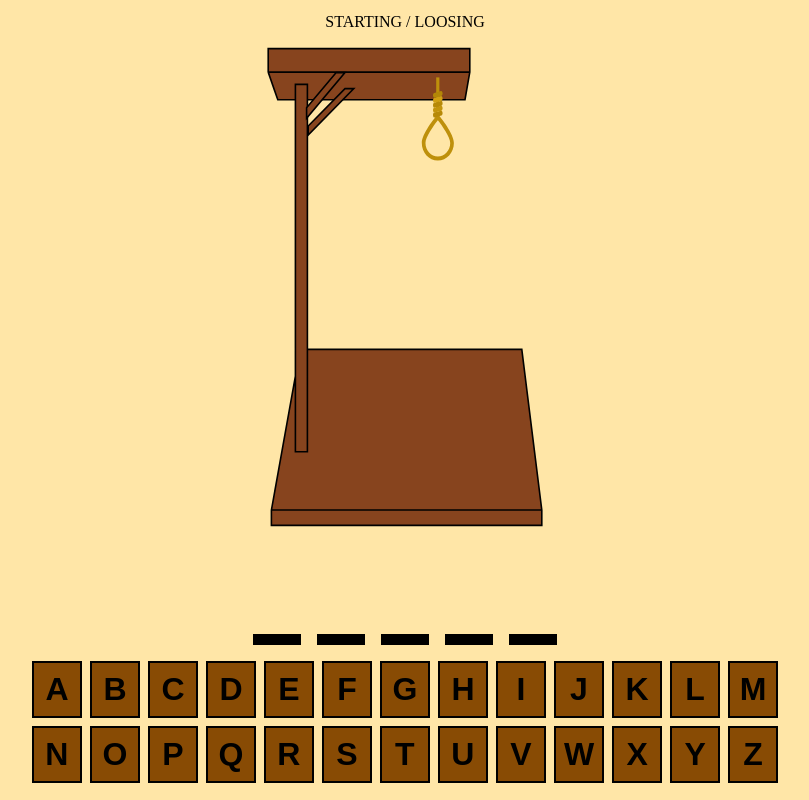
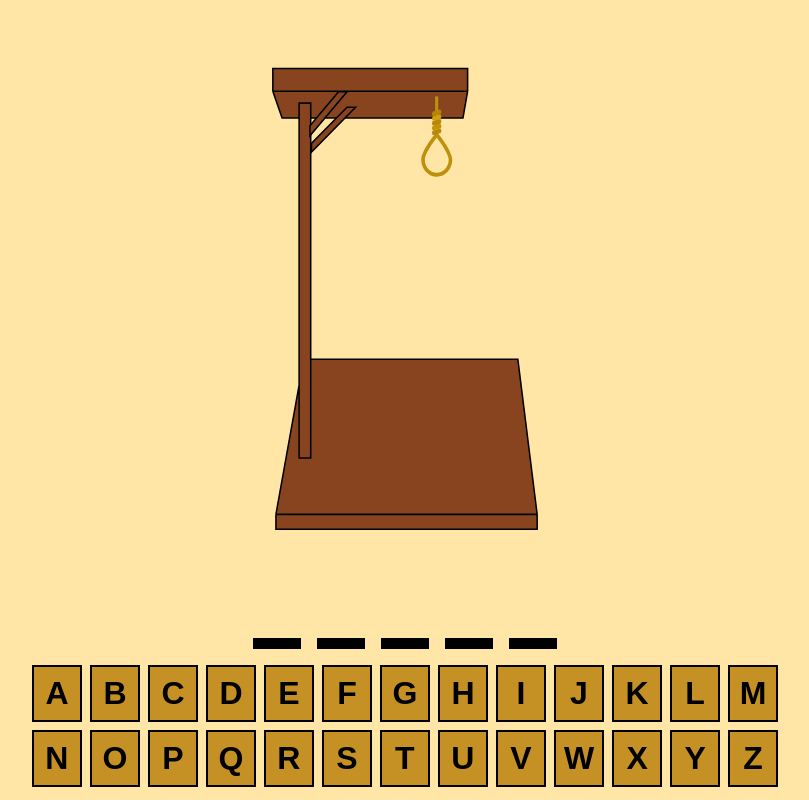
Before and after one commit to Captain-Leftovers/hangman, a React (Vite) app: page / in a window 1280 px wide. Shown: the whole page, without its empty margins (235-1044 px from the left). Built offline with nearby package versions, Linux system fonts and the light colour scheme.

Commit message:
added letters disable property + message / win / loose

```diff
--- a/src/App.tsx
+++ b/src/App.tsx
@@ -18,10 +18,13 @@ function App() {
   const incorrectLetters = usedLetters.filter((letter) => !wordFromArchive.includes(letter));
 
   const correctLetters = usedLetters.filter(letter => wordFromArchive.includes(letter));
+  const gameIsLost = incorrectLetters.length >= 6;
+  const gameIsWon = wordFromArchive.split("").every((letter)=> usedLetters.includes(letter));
+  const disabled = gameIsLost || gameIsWon;
 
   const addLetter= useCallback((letter:string) => {
     // letter = letter.toLowerCase();
-    if (usedLetters.includes(letter)) return
+    if (usedLetters.includes(letter) || gameIsLost || gameIsWon) return
 
     setUsedLetters(oldLetters => [...oldLetters, letter])
   },[usedLetters])
@@ -45,15 +48,22 @@ function App() {
     }
   }, [usedLetters])
 
+
+
   return (
     <div className={AppCSS.container}>
-      <div>STARTING / LOOSING</div>
+      <div className={AppCSS.message}>
+        {gameIsWon && "Congratulations You Guessed Correctly"}
+        {gameIsLost && "Better Luck Next Time"}
+      </div>
       <HangmanSvg numberWrongLetters={incorrectLetters.length}/>
-      <GuessingWord usedLetters={usedLetters} wordFromArchive={wordFromArchive} />
+      <GuessingWord usedLetters={usedLetters} showWord={gameIsLost}
+        wordFromArchive={wordFromArchive} />
       <Letters
       correctLetters={correctLetters}
       incorrectLetters={incorrectLetters}
       addLetter={addLetter}
+      disabled={disabled}
       />
     </div>
   )
--- a/src/AppCSS.module.css
+++ b/src/AppCSS.module.css
@@ -7,3 +7,9 @@
     padding: .8rem;
     align-items: center;
 }
+
+.message {
+    height: 5vh;
+    font-size: 1.5rem;
+    font-family:monospace, sans-serif;
+}
--- a/src/components/GuessingWord/GuessingWord.tsx
+++ b/src/components/GuessingWord/GuessingWord.tsx
@@ -3,15 +3,16 @@ import GuessingWordCSS from './GuessingWordCSS.module.css'
 type GuessingWordProps = {
     usedLetters: string[],
     wordFromArchive: string,
+    showWord: boolean,
 }
 
-function GuessingWord ({usedLetters, wordFromArchive}:GuessingWordProps) {
+function GuessingWord ({usedLetters, wordFromArchive, showWord = false}:GuessingWordProps) {
 
     return  (
             <div className={GuessingWordCSS.wordContainer}>
                 {wordFromArchive.split('').map((letter, index) => (
-                    <span className={GuessingWordCSS.letter} key={index}>
-                        <span className={usedLetters.includes(letter) ? '' : GuessingWordCSS.hidden} >
+                    <span className={`${GuessingWordCSS.letter} ${showWord && !usedLetters.includes(letter)  ? GuessingWordCSS.wrongLetters : ""}`} key={index} >
+                        <span className={usedLetters.includes(letter) || showWord ? '' : GuessingWordCSS.hidden} >
                         {letter}
                         </span>
                     </span>
--- a/src/components/GuessingWord/GuessingWordCSS.module.css
+++ b/src/components/GuessingWord/GuessingWordCSS.module.css
@@ -19,3 +19,7 @@
 .visible {
     visibility: visible;
 }
+
+.wrongLetters {
+    border-color: red;
+}
--- a/src/components/HangmanSvg/HangmanSvg.tsx
+++ b/src/components/HangmanSvg/HangmanSvg.tsx
@@ -3,7 +3,7 @@
 type HangmanSvgProps = {
     numberWrongLetters:number
 }
-let gameIsActive:boolean = true;
+let gameNotLost:boolean = true;
 
 
 
@@ -15,9 +15,9 @@ const sadMouth = <path id="sadMouth" d="M103 65.9927C106.279 63.4315 108.258 63.
 
 function HangmanSvg({numberWrongLetters}:HangmanSvgProps) {
 if (numberWrongLetters >= 6) {
-    gameIsActive = false;
+    gameNotLost = false;
 }
-const mouth = gameIsActive ? happyMouth : sadMouth;
+const mouth = gameNotLost ? happyMouth : sadMouth;
 
 if (numberWrongLetters > 0){
     bodyParts[--numberWrongLetters] = 1;
--- a/src/components/Letters/Letters.module.css
+++ b/src/components/Letters/Letters.module.css
@@ -22,11 +22,11 @@
     min-height: 50px;
     border: 2px solid black;
     cursor:pointer;
-    background-color: #884b04;
+    background-color: #c59024;
 }
 
 .keys.active {
-    background-color:#7f591a;
+    background-color:#8f5c15;
 
 }
 
--- a/src/components/Letters/Letters.tsx
+++ b/src/components/Letters/Letters.tsx
@@ -5,18 +5,24 @@ const lettersArr:string[] = ["a", "b", "c", "d", "e", "f", "g", "h", "i", "j", "
 type LettersProps = {
     correctLetters:string[]
     incorrectLetters:string[]
+    disabled: boolean
     addLetter:(letter:string)=> void
 }
 
 
-function Letters({correctLetters, incorrectLetters, addLetter}:LettersProps) {
+function Letters({correctLetters, incorrectLetters, disabled = false, addLetter}:LettersProps) {
 
     return (
        <div className={LettersCSS.keyboard}>
             {lettersArr.map((key)=>{
                 const isActive = correctLetters.includes(key);
                 const isInactive = incorrectLetters.includes(key)
-                return <button onClick={()=>addLetter(key)} className={`${LettersCSS.keys} ${isActive ? LettersCSS.active : ""} ${isInactive ? LettersCSS.inactive : ""}`} key={key}>{key}</button>
+                return <button
+                            onClick={()=>addLetter(key)}
+                            className={`${LettersCSS.keys} ${isActive ? LettersCSS.active : ""} ${isInactive ? LettersCSS.inactive : ""}`}
+                            key={key}
+                            disabled={isInactive || isActive || disabled}
+                       >{key}</button>
             })}
        </div>
     )
```
